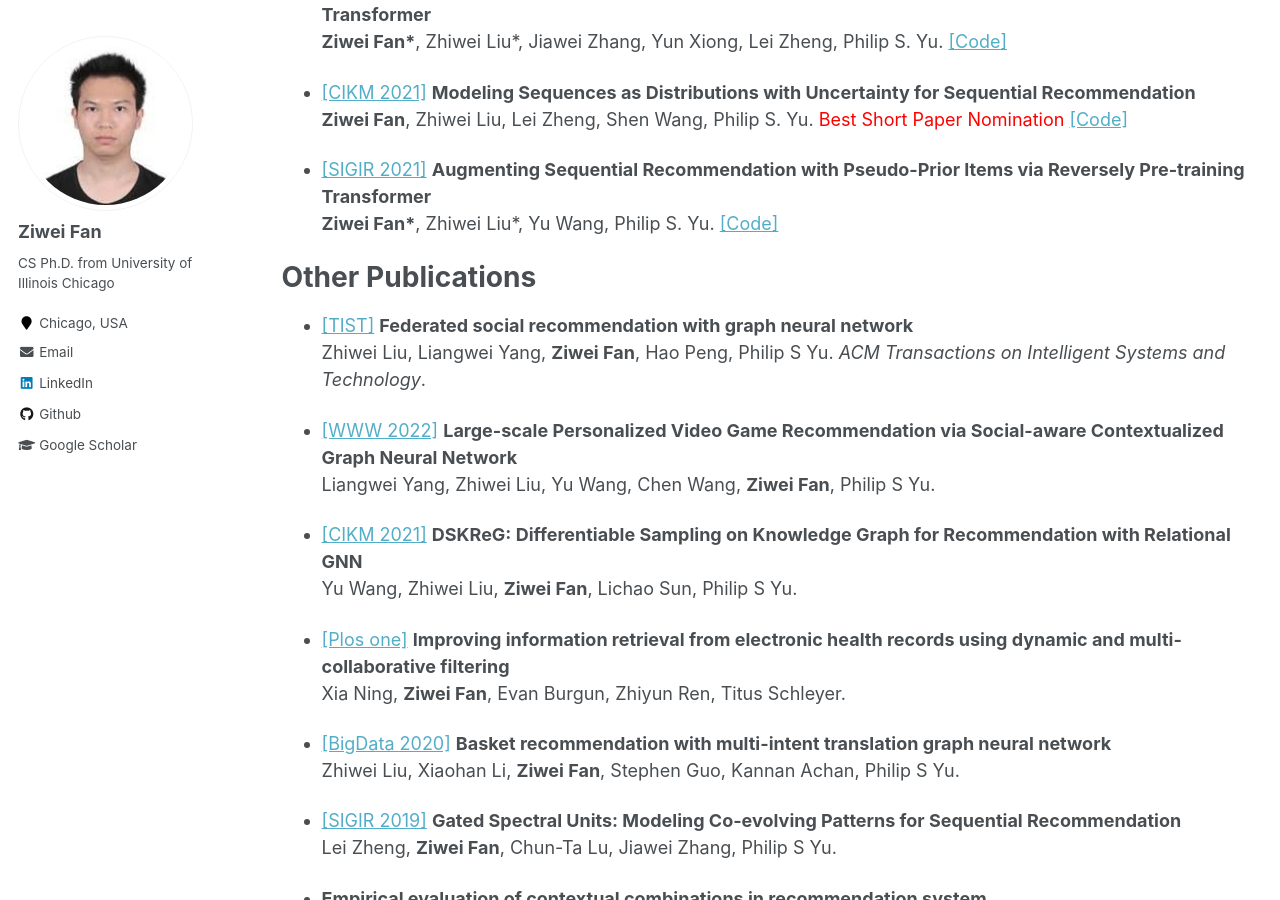
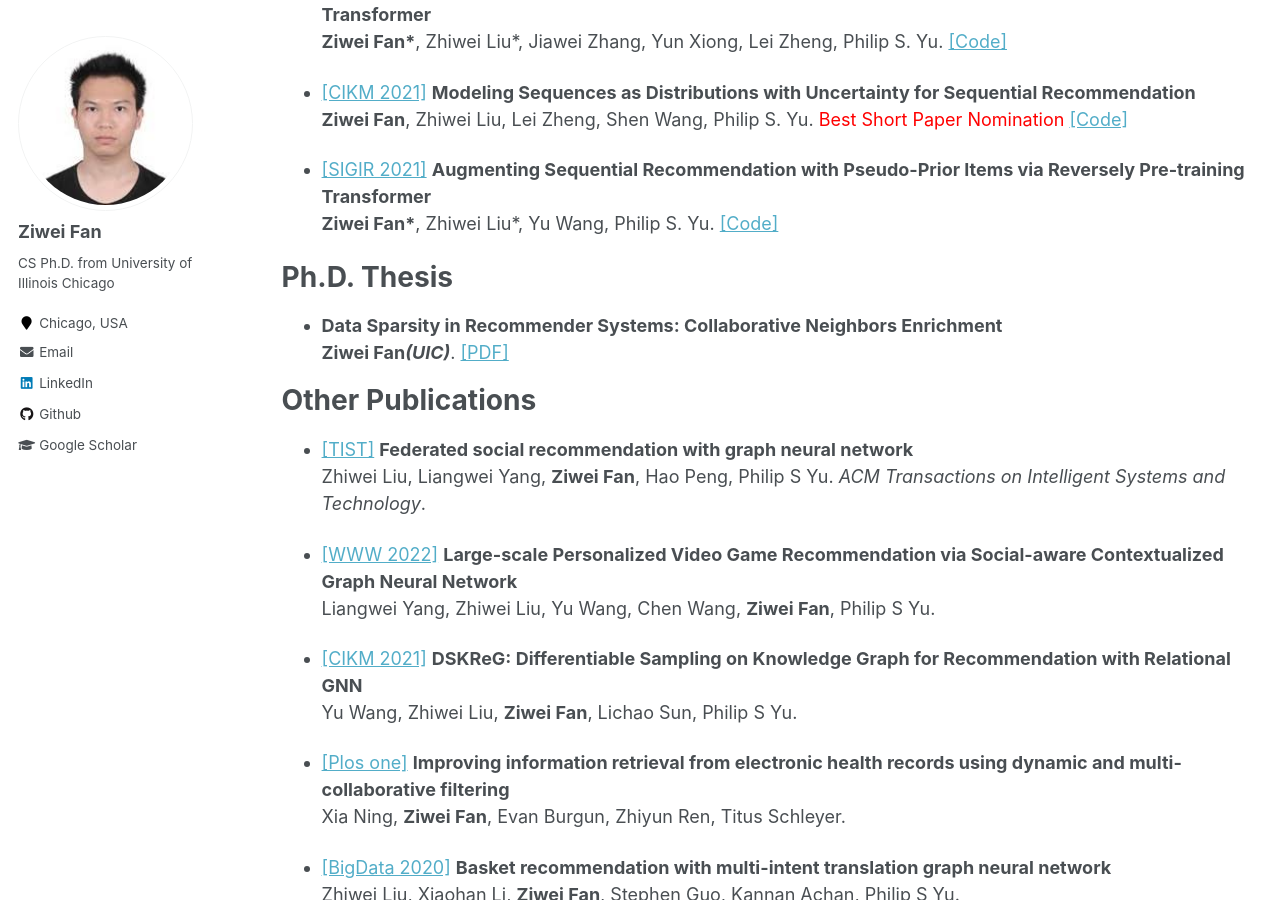
Before and after one commit to ziwei-fan/ziwei-fan.github.io, a Jekyll site: the page built from _pages/publications.md, in a window 1280 px wide and 900 px high, scrolled down 708 px. Built offline with Jekyll 4.4.1, drawn with Linux system fonts in a browser that asks for light colours.

Commit message:
Update publications.md

```diff
--- a/_pages/publications.md
+++ b/_pages/publications.md
@@ -27,6 +27,10 @@ author_profile: true
 * [[SIGIR 2021]](https://dl.acm.org/doi/pdf/10.1145/3404835.3463036) <b>Augmenting Sequential Recommendation with Pseudo-Prior Items via Reversely Pre-training Transformer</b> <br> <b>Ziwei Fan\*</b>, Zhiwei Liu\*, Yu Wang, Philip S. Yu. [[Code]](https://github.com/DyGRec/ASReP)
 
 
+# Ph.D. Thesis
+* <b>Data Sparsity in Recommender Systems: Collaborative Neighbors Enrichment</b> <br> <b>Ziwei Fan</b><i><b>(UIC)</b></i>.
+[[PDF]](https://indigo.uic.edu/articles/thesis/Data_Sparsity_in_Recommender_Systems_Collaborative_Neighbors_Enrichment/24465757/1)
+
 # Other Publications
 * [[TIST]](https://arxiv.org/pdf/2111.10778.pdf) <b>Federated social recommendation with graph neural network</b> <br> Zhiwei Liu, Liangwei Yang, <b>Ziwei Fan</b>, Hao Peng, Philip S Yu. <i>ACM Transactions on Intelligent Systems and Technology</i>.
 
@@ -54,7 +58,6 @@ author_profile: true
 [[PDF]](https://ieeexplore.ieee.org/abstract/document/7152628)
 
 
-
 # Master Thesis
 * <b>Ensemble methods for top-N recommendation</b> <br> <b>Ziwei Fan</b><i><b>(IUPUI)</b></i>.
 [[PDF]](https://scholarworks.iupui.edu/bitstream/handle/1805/15937/A_thesis.pdf?sequence=1)
```
